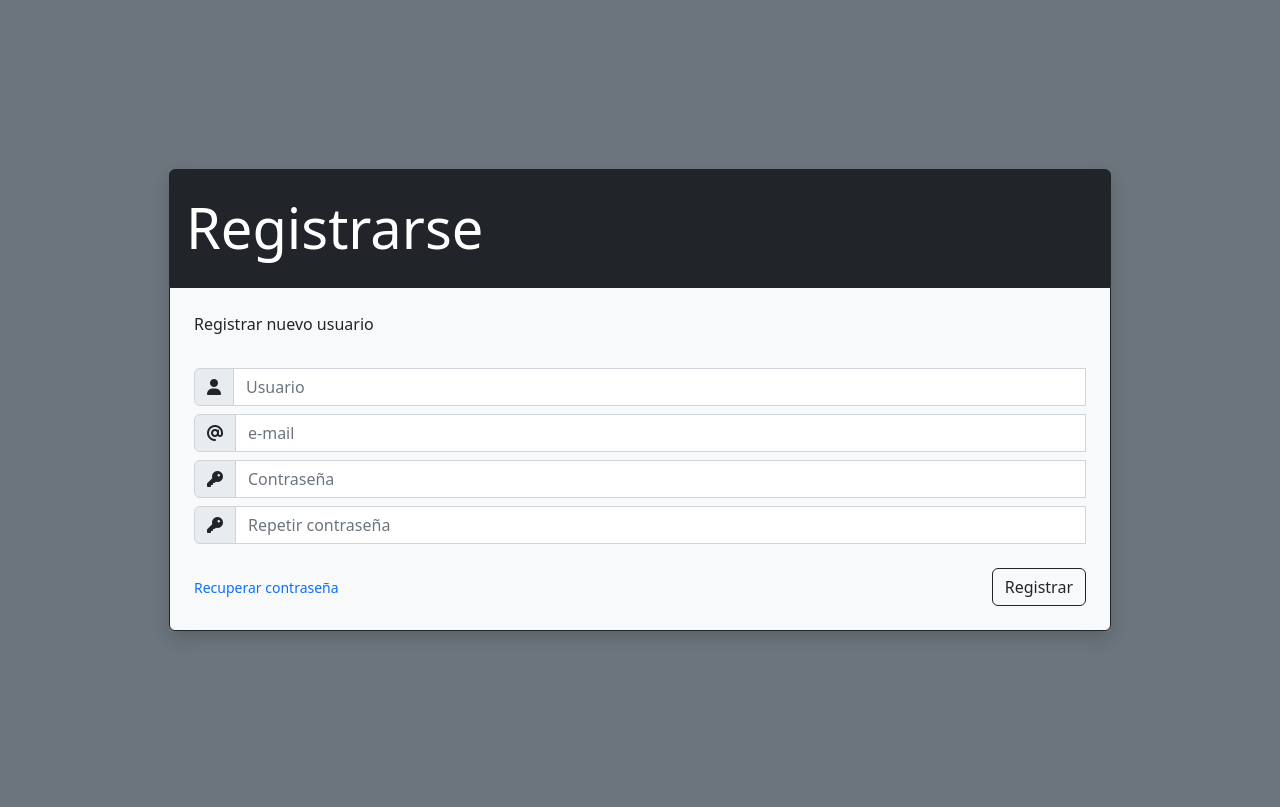
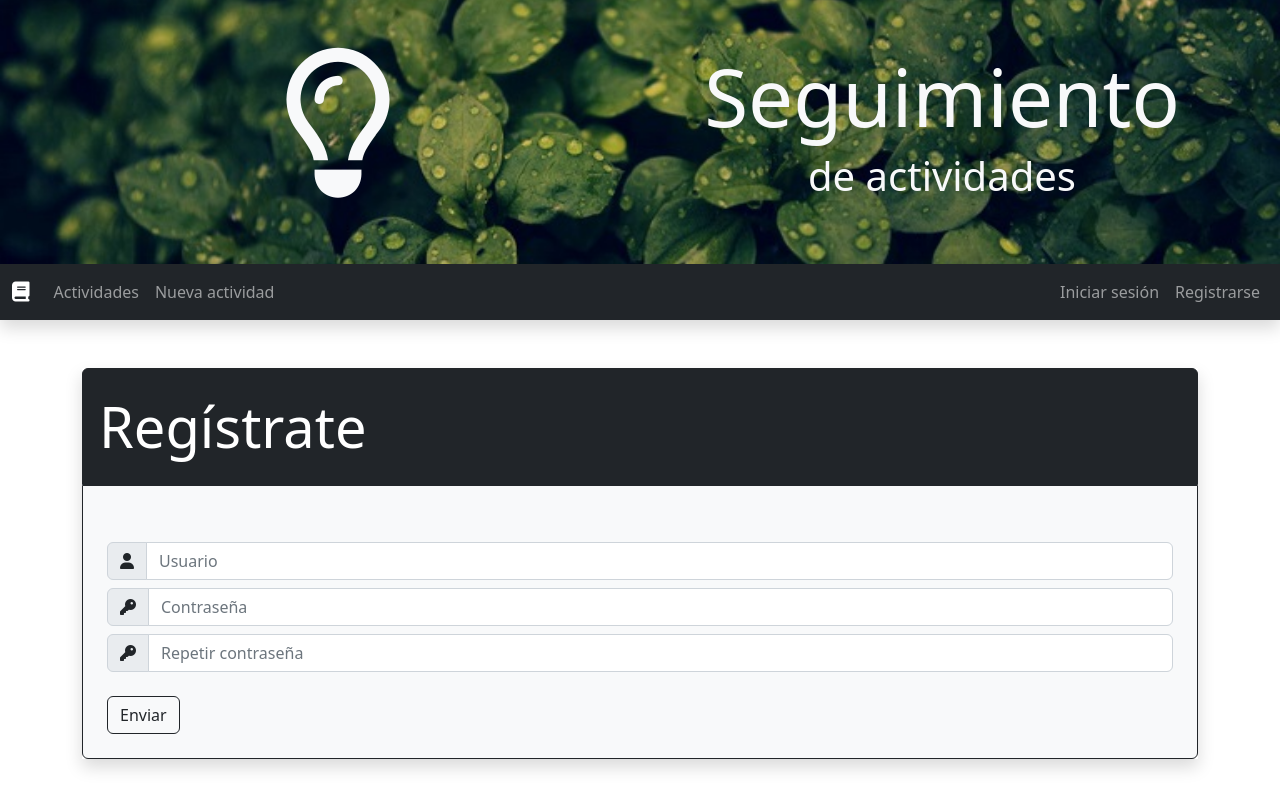
Before and after one commit to tareas-desarrollo-web-django/curso-python-django-estudiantes, a Django app: page /usuarios/registro/ in a window 1280 px wide. Before the commit the page ends 636 px from the top, so only its background shows below. Run offline with Django 4.2, Linux system fonts and the light colour scheme.

Commit message:
Registro de usuarios

```diff
--- a/Modulo 06/actividades/usuarios/templates/usuarios/registro.html
+++ b/Modulo 06/actividades/usuarios/templates/usuarios/registro.html
@@ -1,87 +1,46 @@
-<!DOCTYPE html>
-<html lang="es-MX">
-<head>
-    <meta charset="UTF-8">
-    <meta http-equiv="X-UA-Compatible" content="IE=edge">
-    <meta name="viewport" content="width=device-width, initial-scale=1.0">
-    <link href="https://cdn.jsdelivr.net/npm/bootstrap@5.2.0/dist/css/bootstrap.min.css" rel="stylesheet" integrity="sha384-gH2yIJqKdNHPEq0n4Mqa/HGKIhSkIHeL5AyhkYV8i59U5AR6csBvApHHNl/vI1Bx" crossorigin="anonymous">
-    <script defer src="https://cdn.jsdelivr.net/npm/bootstrap@5.2.0/dist/js/bootstrap.bundle.min.js" integrity="sha384-A3rJD856KowSb7dwlZdYEkO39Gagi7vIsF0jrRAoQmDKKtQBHUuLZ9AsSv4jD4Xa" crossorigin="anonymous"></script>
-    <link rel="stylesheet" href="https://cdnjs.cloudflare.com/ajax/libs/font-awesome/6.4.2/css/all.min.css" integrity="sha512-z3gLpd7yknf1YoNbCzqRKc4qyor8gaKU1qmn+CShxbuBusANI9QpRohGBreCFkKxLhei6S9CQXFEbbKuqLg0DA==" crossorigin="anonymous" referrerpolicy="no-referrer" />
-    <title>Validación</title>
-</head>
-<body>
-    <!--
-    Para validar un formulario con Bootstrap se necesita lo siguiente:
-    - Agregar al <form> la clase: needs-validation
-    - Agregar al <form> el atributo: novalidate
-    - Aplican a elementos: <input>, <select>, y <textarea>
-    - Agregar el atributo 'required' HTML al elemento a validar
-    - Podemos definir mensajes de error o de éxito: valid-feedback, invalid-feedback
-    - Necesita de código Javascript para inicializar la validación
-    - Por defecto los campos inician sin validación, pero podemos asignarles una validación a los <input>, <select>, y <textarea> con las clases 'is-valid' y 'is-invalid', aunque estas clases son más para usarse en el backend.
-    -->
-    <div class="container-fluid min-vh-100 d-flex align-items-center justify-content-center bg-secondary">
+{% extends 'core/base.html' %}
 
-        <div class="shadow w-75">
-            <h1 class="display-4 bg-dark text-white py-4 px-3 rounded-top border border-dark my-0">Registrarse</h1>
+
+{% block contenido %}
+<div class="container align-center py-5">
+    <div class="shadow">
+        <h1 class="display-4 bg-dark text-white py-4 px-3 rounded-top border border-dark my-0">Regístrate</h1>
         <div class="rounded-bottom border border-dark  bg-light">
+
             <form class="needs-validation p-4" method="post" novalidate>
                 {% csrf_token %}
-                    <span class="d-none d-sm-inline">Registrar nuevo usuario</span>
                 <div class="input-group my-2 pt-4">
                     <span class="input-group-text"><i class="fa-solid fa-user"></i></span>
-                        <input type="text" class="form-control" placeholder="Usuario" name="nombre" required>
-                        <div class="valid-feedback">Muy bien!</div>
-                        <div class="invalid-feedback">El nombre es obligatorio</div>
-                    </div>
-                    <div class="input-group my-2">
-                        <span class="input-group-text"><i class="fa-solid fa-at"></i></span>
-                        <input type="text" class="form-control" placeholder="e-mail" name="email" required>
-                        <div class="valid-feedback">Muy bien!</div>
-                        <div class="invalid-feedback">La dirección es obligatoria</div>
+                    <input type="text" class="form-control" placeholder="Usuario" name="username" {% if form.username.value %}value="{{form.username.value}}"{% endif %} required>
+                    {% for error in form.username.errors %}
+                    <div class="invalid-feedback d-block">{{error}}</div>
+                    {% endfor %}
                 </div>
                 <div class="input-group my-2">
                     <span class="input-group-text"><i class="fa-solid fa-key"></i></span>
-                        <input type="text" class="form-control" placeholder="Contraseña" name="password1" required>
-                        <div class="valid-feedback">Muy bien!</div>
-                        <div class="invalid-feedback">La dirección es obligatoria</div>
+                    <input type="text" class="form-control" placeholder="Contraseña" name="password1" {% if form.password1.value %}value="{{form.password1.value}}"{% endif %} required>
+                    {% for error in form.password1.errors %}
+                    <div class="invalid-feedback d-block">{{error}}</div>
+                    {% endfor %}
                 </div>
                 <div class="input-group my-2">
                     <span class="input-group-text"><i class="fa-solid fa-key"></i></span>
-                        <input type="text" class="form-control" placeholder="Repetir contraseña" name="password2" required>
-                        <div class="valid-feedback">Muy bien!</div>
-                        <div class="invalid-feedback">La dirección es obligatoria</div>
+                    <input type="text" class="form-control" placeholder="Repetir contraseña" name="password2" {% if form.password2.value %}value="{{form.password2.value}}"{% endif %} required>
+                    {% for error in form.password2.errors %}
+                    <div class="invalid-feedback d-block">{{error}}</div>
+                    {% endfor %}
                 </div>
+                {% for error in form.non_field_errors %}
+                <div class="invalid-feedback d-block">{{error}}</div>
+                {% endfor %}
+
+
                 <div class="d-flex mt-1 flex-wrap justify-content-between text-secondary align-items-baseline">
-                        <a href="" class="text-decoration-none"><small>Recuperar contraseña</small></a>
-                        <button type="submit" class="btn btn-outline-dark mt-3">Registrar</button>
+                    <button type="submit" class="btn btn-outline-dark mt-3">Enviar</button>
                 </div>
             </form>
+
         </div>
     </div>
 </div>
-
-    <!-- Código Javascript para validar los formularios que tengan la clase: .needs-validation -->
-    <script>
-        (() => {
-            'use strict'
-
-            // Fetch all the forms we want to apply custom Bootstrap validation styles to
-            const forms = document.querySelectorAll('.needs-validation')
-
-            // Loop over them and prevent submission
-            Array.from(forms).forEach(form => {
-                form.addEventListener('submit', event => {
-                if (!form.checkValidity()) {
-                    event.preventDefault()
-                    event.stopPropagation()
-                }
-
-                form.classList.add('was-validated')
-                }, false)
-            })
-        })()
-    </script>
-
-</body>
-</html>
+{% endblock %}
--- a/Modulo 06/actividades/usuarios/urls.py
+++ b/Modulo 06/actividades/usuarios/urls.py
@@ -1,8 +1,8 @@
 from django.urls import path
 
-from .views import registro
+from . import views
 
 app_name = 'usuarios'
 urlpatterns = [
-    path('registro/', registro, name='registro')
+    path('registro/', views.Registro.as_view(), name='registro')
 ]
--- a/Modulo 06/actividades/usuarios/views.py
+++ b/Modulo 06/actividades/usuarios/views.py
@@ -1,13 +1,15 @@
 from django.shortcuts import render
+from django.urls import reverse_lazy
 from django.http import HttpResponse
+from django.views.generic import CreateView
+from django.contrib.auth.forms import UserCreationForm
 
 import pdb
 
 
-# Create your views here.
-def registro(request):
-    if request.method == "GET":
-        return render(request, 'usuarios/registro.html')
-    elif request.method == "POST":
-        print(request.POST)
-        return HttpResponse('Formulario enviado')
+
+class Registro(CreateView):
+    template_name = 'usuarios/registro.html'
+    # Este formulario espera los campos 'username', 'password1' y 'password2'
+    form_class = UserCreationForm
+    success_url = reverse_lazy('usuarios:registro')
```
Also changed, not shown: Modulo 06/actividades/actividades/settings/comunes.py (+13 -12 lines). Lines whose indentation alone changed are shown as unchanged.
